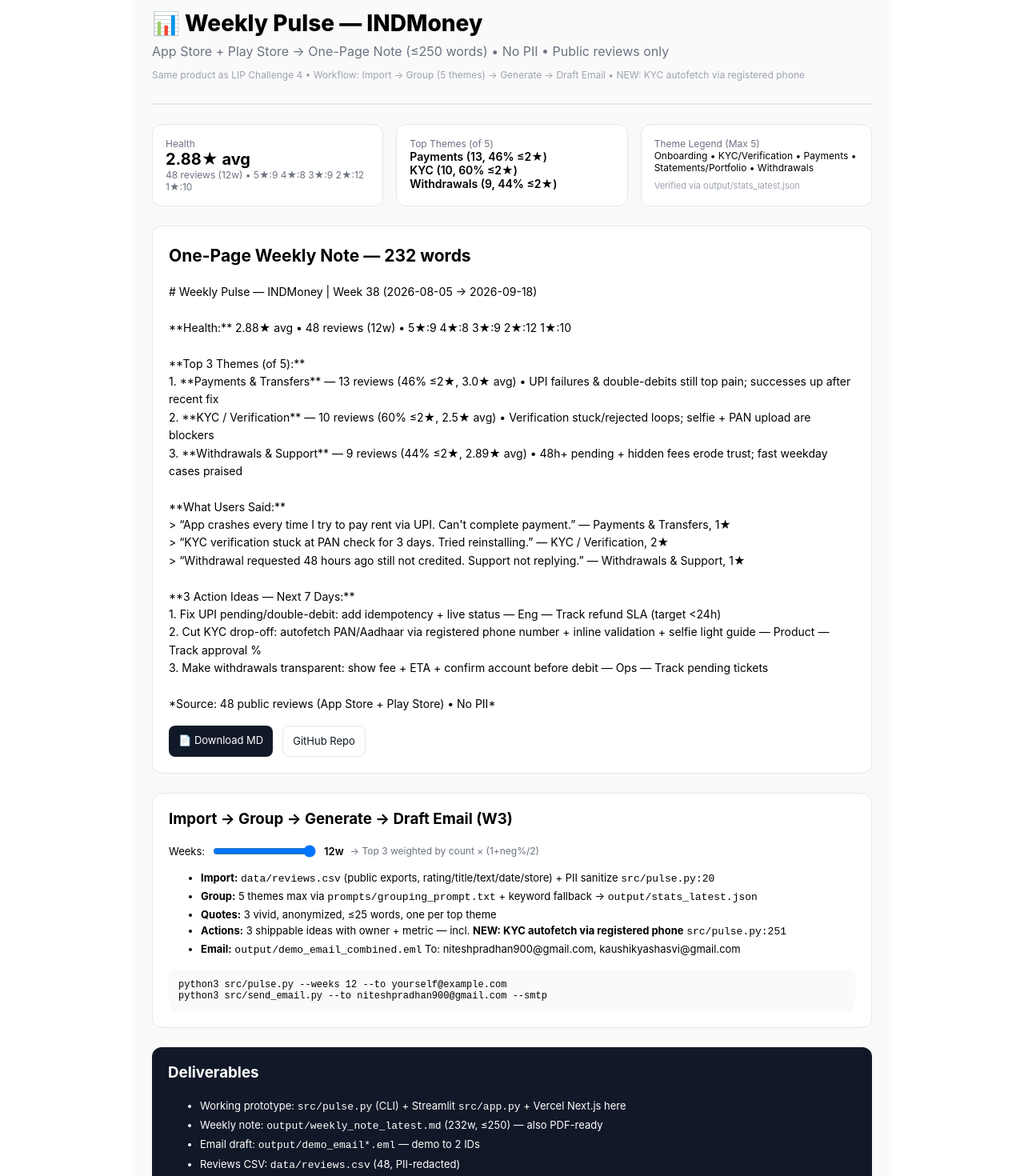
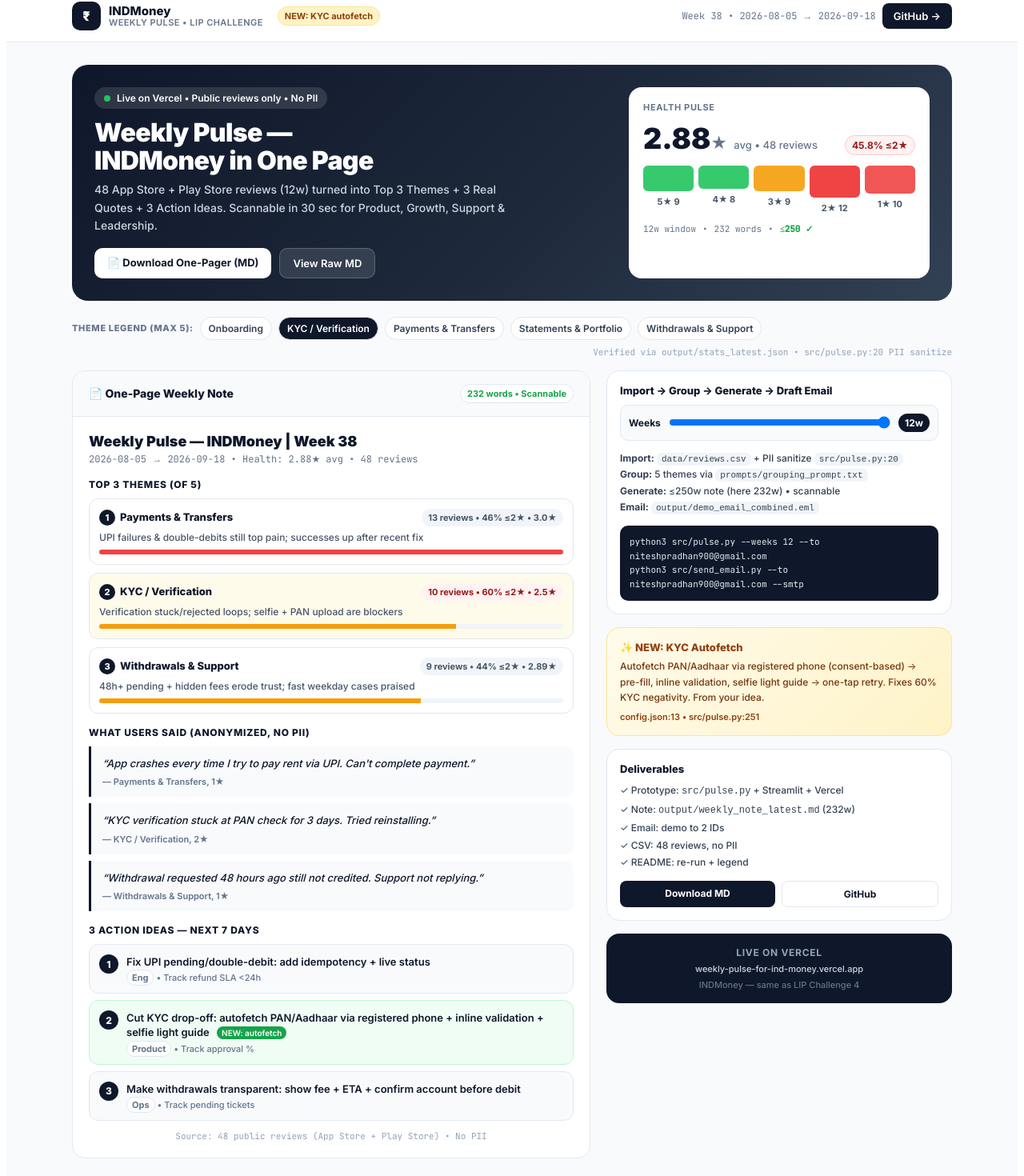
Before and after one commit to niteshpradhan1/Weekly-Pulse-for-IND-Money, a Next.js app: page / in a window 1280 px wide. Shown: the part 20-1490 px from the top of the page at 80% size. Built offline with nearby package versions, Linux system fonts and the light colour scheme.

Commit message:
Redesign Vercel UI: INDMoney premium hero, health pulse bars, theme cards, KYC autofetch highlight

```diff
--- a/pages/index.js
+++ b/pages/index.js
@@ -1,96 +1,175 @@
 import { useState } from 'react';
-
-const weeklyNote = `# Weekly Pulse — INDMoney | Week 38 (2026-08-05 → 2026-09-18)
-
-**Health:** 2.88★ avg • 48 reviews (12w) • 5★:9 4★:8 3★:9 2★:12 1★:10
-
-**Top 3 Themes (of 5):**
-1. **Payments & Transfers** — 13 reviews (46% ≤2★, 3.0★ avg) • UPI failures & double-debits still top pain; successes up after recent fix
-2. **KYC / Verification** — 10 reviews (60% ≤2★, 2.5★ avg) • Verification stuck/rejected loops; selfie + PAN upload are blockers
-3. **Withdrawals & Support** — 9 reviews (44% ≤2★, 2.89★ avg) • 48h+ pending + hidden fees erode trust; fast weekday cases praised
-
-**What Users Said:**
-> “App crashes every time I try to pay rent via UPI. Can't complete payment.” — Payments & Transfers, 1★
-> “KYC verification stuck at PAN check for 3 days. Tried reinstalling.” — KYC / Verification, 2★
-> “Withdrawal requested 48 hours ago still not credited. Support not replying.” — Withdrawals & Support, 1★
-
-**3 Action Ideas — Next 7 Days:**
-1. Fix UPI pending/double-debit: add idempotency + live status — Eng — Track refund SLA (target <24h)
-2. Cut KYC drop-off: autofetch PAN/Aadhaar via registered phone number + inline validation + selfie light guide — Product — Track approval %
-3. Make withdrawals transparent: show fee + ETA + confirm account before debit — Ops — Track pending tickets
-
-*Source: 48 public reviews (App Store + Play Store) • No PII*`;
 
 export default function Home() {
   const [weeks, setWeeks] = useState(12);
   return (
-    <div style={{ fontFamily: 'Inter, system-ui, -apple-system, sans-serif', maxWidth: 900, margin: '0 auto', padding: 24, background: '#fafafa', minHeight: '100vh' }}>
-      <header style={{ borderBottom: '2px solid #e5e7eb', paddingBottom: 16, marginBottom: 24 }}>
-        <h1 style={{ fontSize: 28, fontWeight: 800, margin: 0 }}>📊 Weekly Pulse — INDMoney</h1>
-        <p style={{ color: '#6b7280', margin: '8px 0 0' }}>App Store + Play Store → One-Page Note (≤250 words) • No PII • Public reviews only</p>
-        <p style={{ fontSize: 12, color: '#9ca3af' }}>Same product as LIP Challenge 4 • Workflow: Import → Group (5 themes) → Generate → Draft Email • NEW: KYC autofetch via registered phone</p>
-      </header>
+    <div style={{ fontFamily: 'Inter, -apple-system, BlinkMacSystemFont, Segoe UI, sans-serif', background: '#f8fafc', minHeight: '100vh', color: '#0f172a' }}>
+      <style>{`@import url('https://fonts.googleapis.com/css2?family=Inter:wght@500;600;700;800;900&family=JetBrains+Mono:wght@400;500&display=swap');`}</style>
 
-      <section style={{ display: 'grid', gridTemplateColumns: 'repeat(auto-fit, minmax(200px, 1fr))', gap: 16, marginBottom: 24 }}>
-        <div style={{ background: 'white', padding: 16, borderRadius: 12, border: '1px solid #e5e7eb' }}>
-          <div style={{ fontSize: 12, color: '#6b7280' }}>Health</div>
-          <div style={{ fontSize: 20, fontWeight: 700 }}>2.88★ avg</div>
-          <div style={{ fontSize: 12, color: '#6b7280' }}>48 reviews (12w) • 5★:9 4★:8 3★:9 2★:12 1★:10</div>
+      {/* Top Nav */}
+      <nav style={{ background: 'white', borderBottom: '1px solid #e2e8f0', position: 'sticky', top: 0, zIndex: 10 }}>
+        <div style={{ maxWidth: 1100, margin: '0 auto', padding: '14px 24px', display: 'flex', justifyContent: 'space-between', alignItems: 'center' }}>
+          <div style={{ display: 'flex', alignItems: 'center', gap: 10 }}>
+            <div style={{ width: 36, height: 36, background: '#0f172a', borderRadius: 10, display: 'flex', alignItems: 'center', justifyContent: 'center', fontWeight: 900, color: 'white', fontSize: 16 }}>₹</div>
+            <div>
+              <div style={{ fontWeight: 800, fontSize: 15, lineHeight: 1 }}>INDMoney</div>
+              <div style={{ fontSize: 11, color: '#64748b', fontWeight: 600, letterSpacing: '0.04em' }}>WEEKLY PULSE • LIP CHALLENGE</div>
+            </div>
+            <span style={{ background: '#fef3c7', color: '#92400e', fontSize: 11, fontWeight: 700, padding: '4px 8px', borderRadius: 20, marginLeft: 8, border: '1px solid #fde68a' }}>NEW: KYC autofetch</span>
+          </div>
+          <div style={{ display: 'flex', gap: 8, alignItems: 'center' }}>
+            <span style={{ fontSize: 12, color: '#64748b', fontFamily: 'JetBrains Mono' }}>Week 38 • 2026-08-05 → 2026-09-18</span>
+            <a href="https://github.com/niteshpradhan1/Weekly-Pulse-for-IND-Money" target="_blank" style={{ background: '#0f172a', color: 'white', padding: '8px 14px', borderRadius: 8, textDecoration: 'none', fontSize: 13, fontWeight: 600 }}>GitHub →</a>
+          </div>
         </div>
-        <div style={{ background: 'white', padding: 16, borderRadius: 12, border: '1px solid #e5e7eb' }}>
-          <div style={{ fontSize: 12, color: '#6b7280' }}>Top Themes (of 5)</div>
-          <div style={{ fontSize: 14, fontWeight: 600 }}>Payments (13, 46% ≤2★)</div>
-          <div style={{ fontSize: 14, fontWeight: 600 }}>KYC (10, 60% ≤2★)</div>
-          <div style={{ fontSize: 14, fontWeight: 600 }}>Withdrawals (9, 44% ≤2★)</div>
+      </nav>
+
+      <div style={{ maxWidth: 1100, margin: '0 auto', padding: '28px 24px 48px' }}>
+        {/* Hero */}
+        <div style={{ background: 'linear-gradient(135deg, #0f172a 0%, #1e293b 55%, #334155 100%)', borderRadius: 20, padding: 28, color: 'white', display: 'flex', justifyContent: 'space-between', gap: 24, flexWrap: 'wrap', marginBottom: 20 }}>
+          <div style={{ flex: '1 1 420px' }}>
+            <div style={{ display: 'inline-flex', gap: 8, alignItems: 'center', background: 'rgba(255,255,255,0.12)', padding: '6px 12px', borderRadius: 20, fontSize: 12, fontWeight: 600, marginBottom: 12 }}>
+              <span style={{ width: 8, height: 8, background: '#22c55e', borderRadius: 99, display: 'inline-block' }}></span> Live on Vercel • Public reviews only • No PII
+            </div>
+            <h1 style={{ fontSize: 32, fontWeight: 900, margin: '0 0 8px', lineHeight: 1.1, letterSpacing: '-0.02em' }}>Weekly Pulse —<br/>INDMoney in One Page</h1>
+            <p style={{ color: '#cbd5e1', fontSize: 14, lineHeight: 1.6, margin: 0, maxWidth: 540 }}>48 App Store + Play Store reviews (12w) turned into Top 3 Themes + 3 Real Quotes + 3 Action Ideas. Scannable in 30 sec for Product, Growth, Support & Leadership.</p>
+            <div style={{ display: 'flex', gap: 10, marginTop: 16, flexWrap: 'wrap' }}>
+              <a href="/weekly_note_latest.md" download style={{ background: 'white', color: '#0f172a', padding: '10px 16px', borderRadius: 10, textDecoration: 'none', fontSize: 13, fontWeight: 700 }}>📄 Download One-Pager (MD)</a>
+              <a href="https://github.com/niteshpradhan1/Weekly-Pulse-for-IND-Money/blob/main/output/weekly_note_latest.md" target="_blank" style={{ background: 'rgba(255,255,255,0.12)', color: 'white', padding: '10px 16px', borderRadius: 10, textDecoration: 'none', fontSize: 13, fontWeight: 600, border: '1px solid rgba(255,255,255,0.2)' }}>View Raw MD</a>
+            </div>
+          </div>
+          <div style={{ flex: '0 0 340px', background: 'white', borderRadius: 16, padding: 18, color: '#0f172a' }}>
+            <div style={{ fontSize: 11, fontWeight: 700, color: '#64748b', letterSpacing: '0.06em', marginBottom: 10 }}>HEALTH PULSE</div>
+            <div style={{ display: 'flex', alignItems: 'baseline', gap: 8, marginBottom: 12 }}>
+              <div style={{ fontSize: 36, fontWeight: 900 }}>2.88<span style={{ fontSize: 20, color: '#64748b' }}>★</span></div>
+              <div style={{ fontSize: 13, color: '#64748b' }}>avg • 48 reviews</div>
+              <div style={{ marginLeft: 'auto', background: '#fef2f2', color: '#991b1b', fontSize: 12, fontWeight: 700, padding: '4px 8px', borderRadius: 20, border: '1px solid #fecaca' }}>45.8% ≤2★</div>
+            </div>
+            <div style={{ display: 'flex', gap: 6, marginBottom: 12 }}>
+              {[5,4,3,2,1].map(s => {
+                const c = {5:9,4:8,3:9,2:12,1:10}[s];
+                const h = (c/12)*32 + 8;
+                const col = s>=4 ? '#22c55e' : s===3 ? '#f59e0b' : '#ef4444';
+                return <div key={s} style={{ flex: 1, textAlign: 'center' }}><div style={{ height: h, background: col, borderRadius: 6, marginBottom: 6, opacity: s===2 ? 1 : 0.9 }}></div><div style={{ fontSize: 11, fontWeight: 700, color: '#475569' }}>{s}★ {c}</div></div>
+              })}
+            </div>
+            <div style={{ display: 'flex', gap: 8, fontSize: 11, color: '#64748b', fontFamily: 'JetBrains Mono' }}>
+              <span>12w window</span><span>•</span><span>232 words</span><span>•</span><span style={{ color: '#16a34a', fontWeight: 700 }}>≤250 ✓</span>
+            </div>
+          </div>
         </div>
-        <div style={{ background: 'white', padding: 16, borderRadius: 12, border: '1px solid #e5e7eb' }}>
-          <div style={{ fontSize: 12, color: '#6b7280' }}>Theme Legend (Max 5)</div>
-          <div style={{ fontSize: 12 }}>Onboarding • KYC/Verification • Payments • Statements/Portfolio • Withdrawals</div>
-          <div style={{ fontSize: 11, color: '#9ca3af', marginTop: 8 }}>Verified via output/stats_latest.json</div>
+
+        {/* Theme Legend */}
+        <div style={{ display: 'flex', gap: 8, flexWrap: 'wrap', marginBottom: 16, alignItems: 'center' }}>
+          <span style={{ fontSize: 11, fontWeight: 800, color: '#64748b', letterSpacing: '0.06em' }}>THEME LEGEND (MAX 5):</span>
+          {['Onboarding','KYC / Verification','Payments & Transfers','Statements & Portfolio','Withdrawals & Support'].map(t => (
+            <span key={t} style={{ background: t==='KYC / Verification' ? '#0f172a' : 'white', color: t==='KYC / Verification' ? 'white' : '#334155', border: '1px solid #e2e8f0', padding: '6px 10px', borderRadius: 20, fontSize: 12, fontWeight: 600 }}>{t}</span>
+          ))}
+          <span style={{ fontSize: 11, color: '#94a3b8', marginLeft: 'auto', fontFamily: 'JetBrains Mono' }}>Verified via output/stats_latest.json • src/pulse.py:20 PII sanitize</span>
         </div>
-      </section>
 
-      <section style={{ background: 'white', padding: 20, borderRadius: 12, border: '1px solid #e5e7eb', marginBottom: 24, whiteSpace: 'pre-wrap', lineHeight: 1.6, fontSize: 14 }}>
-        <h2 style={{ marginTop: 0 }}>One-Page Weekly Note — 232 words</h2>
-        <pre style={{ whiteSpace: 'pre-wrap', fontFamily: 'inherit', margin: 0 }}>{weeklyNote}</pre>
-        <div style={{ marginTop: 16, display: 'flex', gap: 12, flexWrap: 'wrap' }}>
-          <a href="/weekly_note_latest.md" download style={{ background: '#111827', color: 'white', padding: '8px 12px', borderRadius: 8, textDecoration: 'none', fontSize: 13 }}>📄 Download MD</a>
-          <a href="https://github.com/niteshpradhan1/Weekly-Pulse-for-IND-Money" target="_blank" style={{ background: 'white', border: '1px solid #e5e7eb', padding: '8px 12px', borderRadius: 8, textDecoration: 'none', color: '#111827', fontSize: 13 }}>GitHub Repo</a>
+        <div style={{ display: 'grid', gridTemplateColumns: '1.2fr 0.8fr', gap: 20, alignItems: 'start' }}>
+          {/* Left: One-Pager */}
+          <div style={{ background: 'white', borderRadius: 16, border: '1px solid #e2e8f0', overflow: 'hidden' }}>
+            <div style={{ padding: '16px 20px', borderBottom: '1px solid #e2e8f0', display: 'flex', justifyContent: 'space-between', alignItems: 'center', background: '#f8fafc' }}>
+              <div style={{ fontWeight: 800, fontSize: 14 }}>📄 One-Page Weekly Note</div>
+              <span style={{ background: 'white', border: '1px solid #e2e8f0', padding: '4px 8px', borderRadius: 20, fontSize: 11, fontWeight: 700, color: '#16a34a' }}>232 words • Scannable</span>
+            </div>
+            <div style={{ padding: 20 }}>
+              <div style={{ fontSize: 18, fontWeight: 900, marginBottom: 4 }}>Weekly Pulse — INDMoney | Week 38</div>
+              <div style={{ fontSize: 12, color: '#64748b', fontFamily: 'JetBrains Mono', marginBottom: 16 }}>2026-08-05 → 2026-09-18 • Health: 2.88★ avg • 48 reviews</div>
+
+              <div style={{ fontSize: 12, fontWeight: 800, color: '#0f172a', letterSpacing: '0.06em', marginBottom: 10 }}>TOP 3 THEMES (OF 5)</div>
+              {[
+                {n:1, t:'Payments & Transfers', c:13, neg:46, avg:'3.0', desc:'UPI failures & double-debits still top pain; successes up after recent fix', col:'#ef4444'},
+                {n:2, t:'KYC / Verification', c:10, neg:60, avg:'2.5', desc:'Verification stuck/rejected loops; selfie + PAN upload are blockers', col:'#f59e0b'},
+                {n:3, t:'Withdrawals & Support', c:9, neg:44, avg:'2.89', desc:'48h+ pending + hidden fees erode trust; fast weekday cases praised', col:'#f59e0b'},
+              ].map(r => (
+                <div key={r.n} style={{ border: '1px solid #e2e8f0', borderRadius: 12, padding: 12, marginBottom: 10, background: r.n===2 ? '#fffbeb' : 'white' }}>
+                  <div style={{ display: 'flex', justifyContent: 'space-between', alignItems: 'center', marginBottom: 6 }}>
+                    <div style={{ fontWeight: 800, fontSize: 13 }}><span style={{ background: '#0f172a', color: 'white', width: 20, height: 20, borderRadius: 99, display: 'inline-flex', alignItems: 'center', justifyContent: 'center', fontSize: 11, marginRight: 6 }}>{r.n}</span>{r.t}</div>
+                    <div style={{ fontSize: 11, fontWeight: 700, background: r.neg>=50 ? '#fef2f2' : '#f1f5f9', color: r.neg>=50 ? '#991b1b' : '#475569', padding: '4px 8px', borderRadius: 20 }}>{r.c} reviews • {r.neg}% ≤2★ • {r.avg}★</div>
+                  </div>
+                  <div style={{ fontSize: 12, color: '#475569' }}>{r.desc}</div>
+                  <div style={{ height: 6, background: '#f1f5f9', borderRadius: 99, marginTop: 8, overflow: 'hidden' }}><div style={{ width: `${(r.c/13)*100}%`, height: '100%', background: r.col }}></div></div>
+                </div>
+              ))}
+
+              <div style={{ fontSize: 12, fontWeight: 800, color: '#0f172a', letterSpacing: '0.06em', margin: '16px 0 10px' }}>WHAT USERS SAID (ANONYMIZED, NO PII)</div>
+              {[
+                {q:'App crashes every time I try to pay rent via UPI. Can\'t complete payment.', tag:'Payments & Transfers', s:1},
+                {q:'KYC verification stuck at PAN check for 3 days. Tried reinstalling.', tag:'KYC / Verification', s:2},
+                {q:'Withdrawal requested 48 hours ago still not credited. Support not replying.', tag:'Withdrawals & Support', s:1},
+              ].map((x,i) => (
+                <div key={i} style={{ borderLeft: '3px solid #0f172a', background: '#f8fafc', padding: '12px 14px', borderRadius: '0 10px 10px 0', marginBottom: 8 }}>
+                  <div style={{ fontSize: 13, fontStyle: 'italic', lineHeight: 1.5 }}>“{x.q}”</div>
+                  <div style={{ fontSize: 11, color: '#64748b', marginTop: 6, fontWeight: 600 }}>— {x.tag}, {x.s}★</div>
+                </div>
+              ))}
+
+              <div style={{ fontSize: 12, fontWeight: 800, color: '#0f172a', letterSpacing: '0.06em', margin: '16px 0 10px' }}>3 ACTION IDEAS — NEXT 7 DAYS</div>
+              {[
+                {n:1, t:'Fix UPI pending/double-debit: add idempotency + live status', o:'Eng', m:'Track refund SLA <24h'},
+                {n:2, t:'Cut KYC drop-off: autofetch PAN/Aadhaar via registered phone + inline validation + selfie light guide', o:'Product', m:'Track approval %', badge:'NEW'},
+                {n:3, t:'Make withdrawals transparent: show fee + ETA + confirm account before debit', o:'Ops', m:'Track pending tickets'},
+              ].map(a => (
+                <div key={a.n} style={{ display: 'flex', gap: 10, background: a.badge ? '#f0fdf4' : '#f8fafc', border: `1px solid ${a.badge ? '#bbf7d0' : '#e2e8f0'}`, borderRadius: 12, padding: 12, marginBottom: 8, alignItems: 'flex-start' }}>
+                  <div style={{ background: '#0f172a', color: 'white', width: 24, height: 24, borderRadius: 99, display: 'flex', alignItems: 'center', justifyContent: 'center', fontSize: 12, fontWeight: 800, flexShrink: 0 }}>{a.n}</div>
+                  <div style={{ flex: 1 }}>
+                    <div style={{ fontSize: 13, fontWeight: 600, lineHeight: 1.4 }}>{a.t} {a.badge && <span style={{ background: '#16a34a', color: 'white', fontSize: 10, padding: '2px 6px', borderRadius: 20, marginLeft: 6 }}>NEW: autofetch</span>}</div>
+                    <div style={{ fontSize: 11, color: '#64748b', marginTop: 4 }}><span style={{ background: 'white', border: '1px solid #e2e8f0', padding: '2px 6px', borderRadius: 20, fontWeight: 700 }}>{a.o}</span> • {a.m}</div>
+                  </div>
+                </div>
+              ))}
+              <div style={{ fontSize: 11, color: '#94a3b8', marginTop: 12, textAlign: 'center', fontFamily: 'JetBrains Mono' }}>Source: 48 public reviews (App Store + Play Store) • No PII</div>
+            </div>
+          </div>
+
+          {/* Right */}
+          <div style={{ display: 'flex', flexDirection: 'column', gap: 16 }}>
+            <div style={{ background: 'white', borderRadius: 16, border: '1px solid #e2e8f0', padding: 16 }}>
+              <div style={{ fontWeight: 800, fontSize: 13, marginBottom: 10 }}>Import → Group → Generate → Draft Email</div>
+              <div style={{ display: 'flex', gap: 8, alignItems: 'center', marginBottom: 12, background: '#f8fafc', padding: 10, borderRadius: 10, border: '1px solid #e2e8f0' }}>
+                <span style={{ fontSize: 12, fontWeight: 700 }}>Weeks</span>
+                <input type="range" min="8" max="12" value={weeks} onChange={e=>setWeeks(e.target.value)} style={{ flex: 1 }} />
+                <span style={{ background: '#0f172a', color: 'white', padding: '4px 8px', borderRadius: 20, fontSize: 12, fontWeight: 700 }}>{weeks}w</span>
+              </div>
+              <div style={{ fontSize: 12, lineHeight: 1.7, color: '#334155' }}>
+                <div><b>Import:</b> <code style={{ background: '#f1f5f9', padding: '2px 6px', borderRadius: 6, fontSize: 11 }}>data/reviews.csv</code> + PII sanitize <code style={{ background: '#f1f5f9', padding: '2px 6px', borderRadius: 6, fontSize: 11 }}>src/pulse.py:20</code></div>
+                <div><b>Group:</b> 5 themes via <code style={{ background: '#f1f5f9', padding: '2px 6px', borderRadius: 6, fontSize: 11 }}>prompts/grouping_prompt.txt</code></div>
+                <div><b>Generate:</b> ≤250w note (here 232w) • scannable</div>
+                <div><b>Email:</b> <code style={{ background: '#f1f5f9', padding: '2px 6px', borderRadius: 6, fontSize: 11 }}>output/demo_email_combined.eml</code></div>
+              </div>
+              <div style={{ background: '#0f172a', color: '#e2e8f0', padding: 12, borderRadius: 10, fontSize: 11, fontFamily: 'JetBrains Mono', marginTop: 12, lineHeight: 1.6 }}>
+                python3 src/pulse.py --weeks {weeks} --to niteshpradhan900@gmail.com<br/>python3 src/send_email.py --to niteshpradhan900@gmail.com --smtp
+              </div>
+            </div>
+
+            <div style={{ background: 'linear-gradient(135deg, #fffbeb 0%, #fef3c7 100%)', borderRadius: 16, border: '1px solid #fde68a', padding: 16 }}>
+              <div style={{ fontWeight: 800, fontSize: 13, color: '#92400e' }}>✨ NEW: KYC Autofetch</div>
+              <div style={{ fontSize: 12, color: '#78350f', lineHeight: 1.6, marginTop: 6 }}>Autofetch PAN/Aadhaar via registered phone (consent-based) → pre-fill, inline validation, selfie light guide → one-tap retry. Fixes 60% KYC negativity. From your idea.</div>
+              <div style={{ fontSize: 11, color: '#92400e', marginTop: 8, fontWeight: 600 }}>config.json:13 • src/pulse.py:251</div>
+            </div>
+
+            <div style={{ background: 'white', borderRadius: 16, border: '1px solid #e2e8f0', padding: 16 }}>
+              <div style={{ fontWeight: 800, fontSize: 13, marginBottom: 8 }}>Deliverables</div>
+              <div style={{ fontSize: 12, lineHeight: 1.8, color: '#334155' }}>
+                ✓ Prototype: <code>src/pulse.py</code> + Streamlit + Vercel<br/>✓ Note: <code>output/weekly_note_latest.md</code> (232w)<br/>✓ Email: demo to 2 IDs<br/>✓ CSV: 48 reviews, no PII<br/>✓ README: re-run + legend
+              </div>
+              <div style={{ display: 'flex', gap: 8, marginTop: 12 }}>
+                <a href="/weekly_note_latest.md" download style={{ flex: 1, background: '#0f172a', color: 'white', textAlign: 'center', padding: '8px', borderRadius: 8, textDecoration: 'none', fontSize: 12, fontWeight: 700 }}>Download MD</a>
+                <a href="https://github.com/niteshpradhan1/Weekly-Pulse-for-IND-Money" target="_blank" style={{ flex: 1, background: 'white', border: '1px solid #e2e8f0', textAlign: 'center', padding: '8px', borderRadius: 8, textDecoration: 'none', color: '#0f172a', fontSize: 12, fontWeight: 700 }}>GitHub</a>
+              </div>
+            </div>
+
+            <div style={{ background: '#0f172a', color: 'white', borderRadius: 16, padding: 16, textAlign: 'center' }}>
+              <div style={{ fontSize: 12, color: '#94a3b8', letterSpacing: '0.06em', fontWeight: 700 }}>LIVE ON VERCEL</div>
+              <div style={{ fontSize: 11, color: '#cbd5e1', marginTop: 6, wordBreak: 'break-all' }}>weekly-pulse-for-ind-money.vercel.app</div>
+              <div style={{ fontSize: 11, color: '#64748b', marginTop: 6 }}>INDMoney — same as LIP Challenge 4</div>
+            </div>
+          </div>
         </div>
-      </section>
-
-      <section style={{ background: 'white', padding: 20, borderRadius: 12, border: '1px solid #e5e7eb', marginBottom: 24 }}>
-        <h3 style={{ marginTop: 0 }}>Import → Group → Generate → Draft Email (W3)</h3>
-        <div style={{ display: 'flex', gap: 8, alignItems: 'center', marginBottom: 12 }}>
-          <label style={{ fontSize: 13 }}>Weeks:</label>
-          <input type="range" min="8" max="12" value={weeks} onChange={e => setWeeks(e.target.value)} />
-          <span style={{ fontSize: 13, fontWeight: 600 }}>{weeks}w</span>
-          <span style={{ fontSize: 12, color: '#6b7280' }}>→ Top 3 weighted by count × (1+neg%/2)</span>
-        </div>
-        <ul style={{ fontSize: 13, lineHeight: 1.6 }}>
-          <li><b>Import:</b> <code>data/reviews.csv</code> (public exports, rating/title/text/date/store) + PII sanitize <code>src/pulse.py:20</code></li>
-          <li><b>Group:</b> 5 themes max via <code>prompts/grouping_prompt.txt</code> + keyword fallback → <code>output/stats_latest.json</code></li>
-          <li><b>Quotes:</b> 3 vivid, anonymized, ≤25 words, one per top theme</li>
-          <li><b>Actions:</b> 3 shippable ideas with owner + metric — incl. <b>NEW: KYC autofetch via registered phone</b> <code>src/pulse.py:251</code></li>
-          <li><b>Email:</b> <code>output/demo_email_combined.eml</code> To: niteshpradhan900@gmail.com, kaushikyashasvi@gmail.com</li>
-        </ul>
-        <div style={{ background: '#f9fafb', padding: 12, borderRadius: 8, fontSize: 12, fontFamily: 'monospace' }}>
-          python3 src/pulse.py --weeks {weeks} --to yourself@example.com<br/>
-          python3 src/send_email.py --to niteshpradhan900@gmail.com --smtp
-        </div>
-      </section>
-
-      <section style={{ background: '#111827', color: 'white', padding: 20, borderRadius: 12 }}>
-        <h3 style={{ marginTop: 0, color: 'white' }}>Deliverables</h3>
-        <ul style={{ fontSize: 13, lineHeight: 1.8 }}>
-          <li>Working prototype: <code>src/pulse.py</code> (CLI) + Streamlit <code>src/app.py</code> + Vercel Next.js here</li>
-          <li>Weekly note: <code>output/weekly_note_latest.md</code> (232w, ≤250) — also PDF-ready</li>
-          <li>Email draft: <code>output/demo_email*.eml</code> — demo to 2 IDs</li>
-          <li>Reviews CSV: <code>data/reviews.csv</code> (48, PII-redacted)</li>
-          <li>README: how to re-run + theme legend</li>
-        </ul>
-        <p style={{ fontSize: 12, color: '#9ca3af' }}>Live on Vercel • GitHub: niteshpradhan1/Weekly-Pulse-for-IND-Money • INDMoney — same as LIP Challenge 4</p>
-      </section>
+      </div>
     </div>
   );
 }
```
